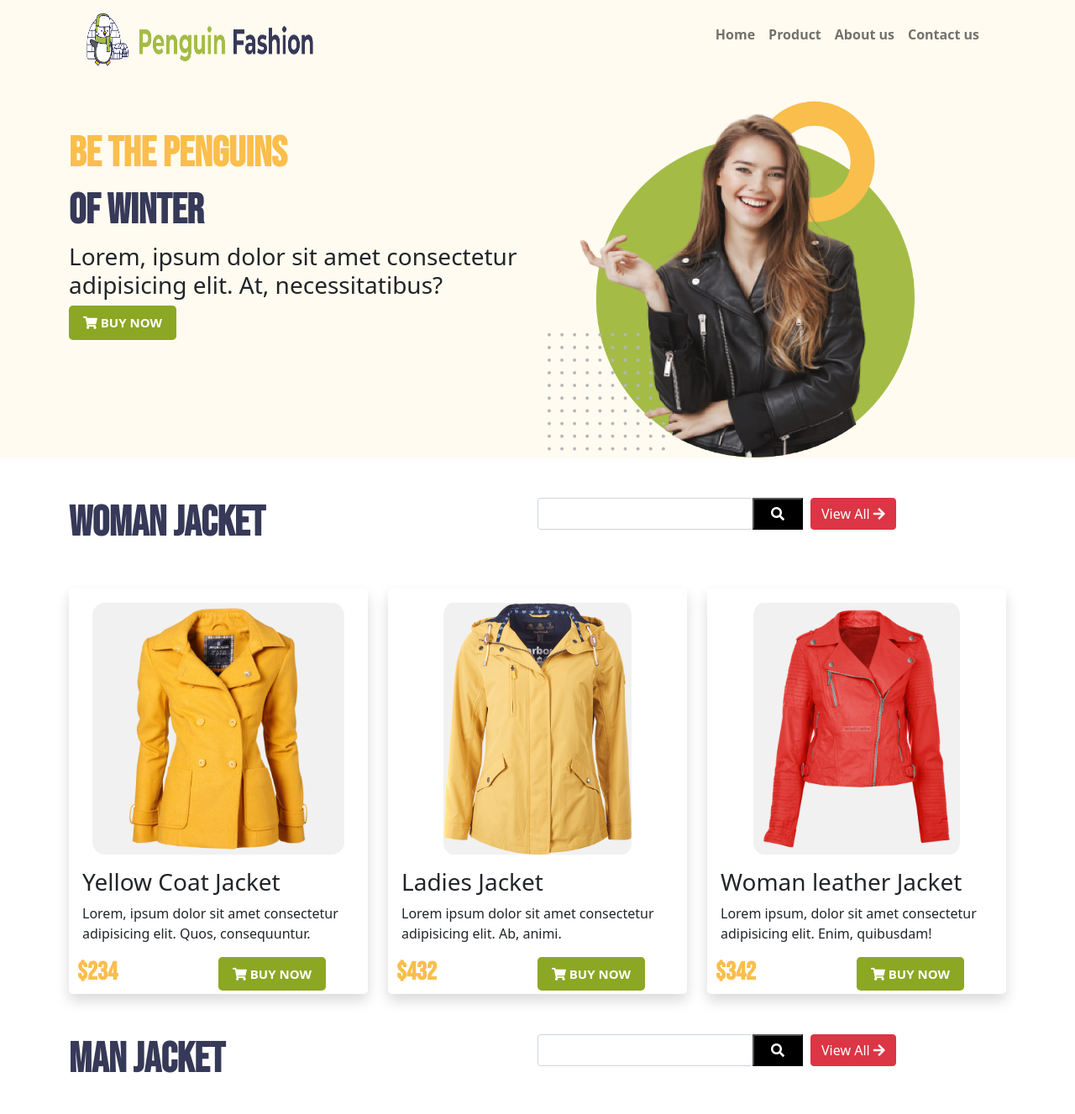
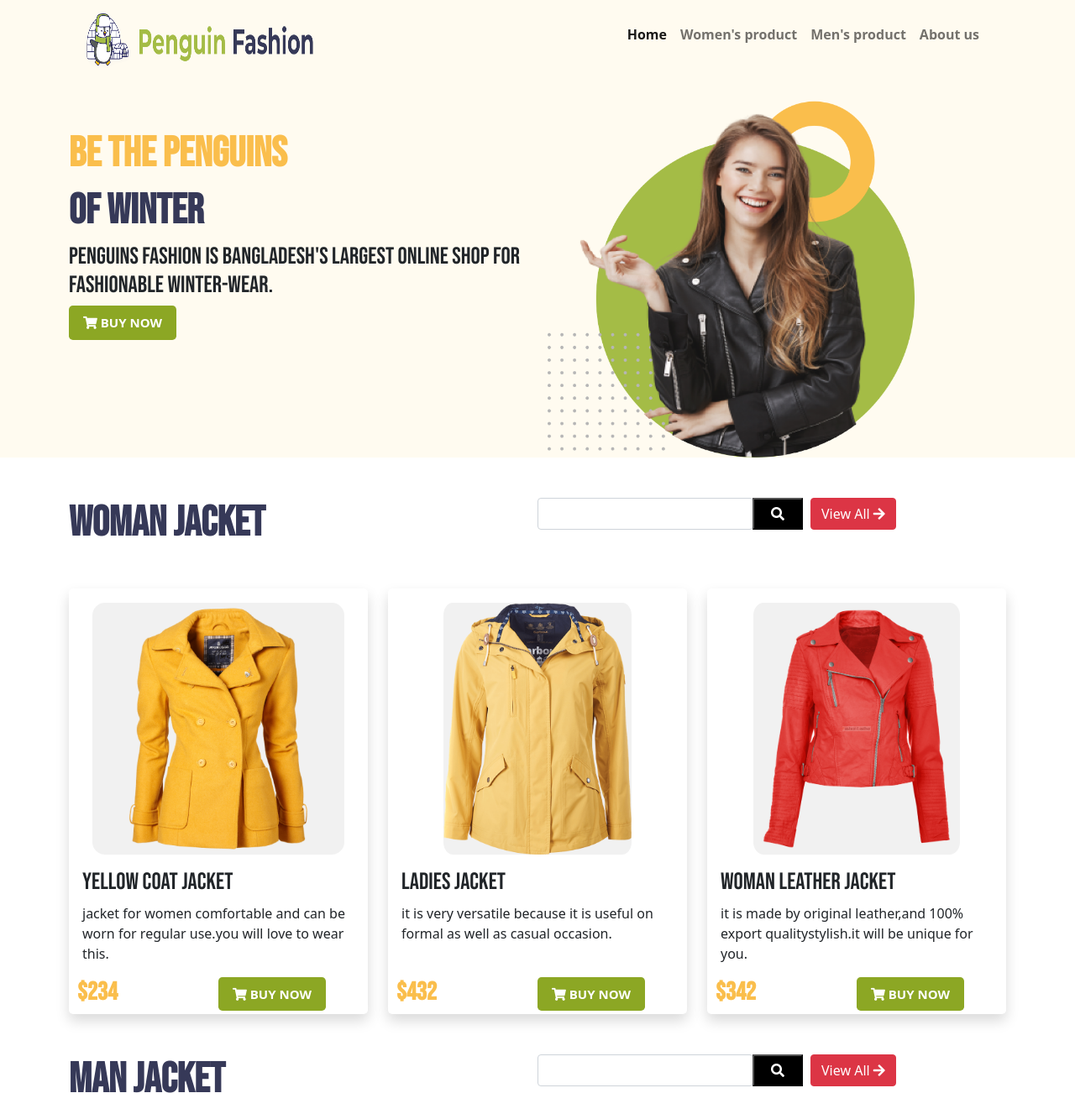
Before and after one commit to Osman-666/assignment2, a plain HTML site: page index.html in a window 1280 px wide. Shown: the top 1327 px of the page at 84% size. Drawn offline with nearby package versions, Linux system fonts and the light colour scheme.

Commit message:
finish this landing page

```diff
--- a/index.html
+++ b/index.html
@@ -37,10 +37,10 @@
                               </button>
                               <div class="collapse navbar-collapse" id="navbarNavAltMarkup">
                                 <div class="navbar-nav fs-6 fw-bold ">
-                                  <a class="nav-link" href="#">Home</a>
-                                  <a class="nav-link" href="#">Product</a>
-                                  <a class="nav-link" href="#">About us</a>
-                                  <a class="nav-link" href="#">Contact us</a>
+                                  <a class="nav-link active fw-bold" aria-current="page" href="#">Home</a>
+                                  <a class="nav-link" href="#Woman">Women's product</a>
+                                  <a class="nav-link" href="#Man">Men's product</a>
+                                  <a class="nav-link" href="#about">About us</a>
                                 </div>
                               </div>
                             </div>
@@ -55,7 +55,7 @@
                         <div class="col-sm-6 mt-5">
                             <h1 id="orange">BE THE PENGUINS</h1>
                             <h1 class="blue">OF WINTER</h1>
-                            <h3>Lorem, ipsum dolor sit amet consectetur adipisicing elit. At, necessitatibus?</h3>
+                            <h3>PENGUINS Fashion is Bangladesh's largest online shop for Fashionable Winter-Wear.</h3>
                             <button type="button" class="btn btn-lg button-color"><i class="fas fa-shopping-cart"></i> BUY NOW</button>
                         </div>
                         <div class="col-sm-6 profile-img">
@@ -69,9 +69,10 @@
         <section class="product mt-5">
 
            <!-- start woman's product  -->
-            <div class="container">
+            <section id="Woman" class="container">
                 <div class="girls-section">
 
+                <!-- start women product header and search section -->
 
                   <div class="product-header d-flex justify-content-between">
                     <div class="col-sm-6 ">
@@ -90,7 +91,7 @@
                     </div>
                   </div>
 
-
+                <!-- end women product header and search section -->
 
                     <div class="row row-cols-1 row-cols-md-3 g-4 mt-3">
                         <div class="col">
@@ -100,7 +101,7 @@
 
                             <div class="card-body">
                               <h3 class="card-title">Yellow Coat Jacket </h3>
-                              <p class="card-text">Lorem, ipsum dolor sit amet consectetur adipisicing elit. Quos, consequuntur.</p>
+                              <p class="card-text">jacket for women comfortable and can be worn for regular use.you will love to wear this.</p>
                             </div>
                             <div class="price d-flex justify-content-around">
                               <div class="col-sm-6 ">
@@ -119,7 +120,7 @@
 
                             <div class="card-body">
                               <h3 class="card-title">Ladies Jacket</h3>
-                              <p class="card-text">Lorem ipsum dolor sit amet consectetur adipisicing elit. Ab, animi.</p>
+                              <p class="card-text">it is very versatile because it is useful on formal as well as casual occasion.</p>
                             </div>
                             <div class="price d-flex justify-content-around">
                               <div class="col-sm-6 ">
@@ -138,7 +139,7 @@
 
                             <div class="card-body">
                               <h3 class="card-title">Woman leather Jacket</h3>
-                              <p class="card-text">Lorem ipsum, dolor sit amet consectetur adipisicing elit. Enim, quibusdam!</p>
+                              <p class="card-text">it is made by original leather,and 100% export qualitystylish.it will be unique for you.</p>
                             </div>
                             <div class="price d-flex justify-content-around">
                               <div class="col-sm-6 ">
@@ -152,12 +153,12 @@
                         </div>
                       </div>
                 </div>
-            </div>
+            </section>
             <!-- end woman's product -->
             <!-- start man's product -->
             <div class="container">
-              <section class="man-section mt-5">
-                <!-- start product header and search section -->
+              <section id="Man" class="man-section mt-5">
+                <!-- start men's product header and search section -->
                 <div class="product-header d-flex justify-content-between">
                   <div class="col-sm-6 ">
                     <h1 class="blue">MAN JACKET</h1>
@@ -174,7 +175,7 @@
                     </div>
                   </div>
                 </div>
-                <!-- start product header and search section -->
+                <!-- end men's product header and search section -->
                   <div class="row row-cols-1 row-cols-md-3 g-4 mt-3">
                       <div class="col">
                         <div class="card h-100 shadow">
@@ -183,7 +184,7 @@
 
                           <div class="card-body">
                             <h3 class="card-title">Snowboard Jacket Mens </h3>
-                            <p class="card-text">Lorem, ipsum dolor sit amet consectetur adipisicing elit. Quos, consequuntur.</p>
+                            <p class="card-text">This product especially made for winter.it will be worm you during winter.</p>
                           </div>
                           <div class="price d-flex justify-content-around">
                             <div class="col-sm-6 ">
@@ -202,7 +203,7 @@
 
                           <div class="card-body">
                             <h3 class="card-title">Man Leather Jackets</h3>
-                            <p class="card-text">Lorem ipsum dolor sit amet consectetur adipisicing elit. Ab, animi.</p>
+                            <p class="card-text">it is a very stylish and luxury jacket.you will use it winter and summer both times.</p>
                           </div>
                           <div class="price d-flex justify-content-around">
                             <div class="col-sm-6 ">
@@ -221,7 +222,7 @@
 
                           <div class="card-body">
                             <h3 class="card-title">Man Casual Jackets</h3>
-                            <p class="card-text">Lorem ipsum, dolor sit amet consectetur adipisicing elit. Enim, quibusdam!</p>
+                            <p class="card-text">it is very stylish and formal jacket.you will wear it every times.</p>
                           </div>
                           <div class="price d-flex justify-content-around">
                             <div class="col-sm-6 ">
@@ -239,8 +240,9 @@
           <!-- end man product -->
         </section>
         <!-- end product section -->
+
         <!-- start cart section -->
-        <section class="cart-section">
+        <section id="about" class="cart-section">
           <div class="container mt-5">
             <div class="row">
               <div class="col-md-5">
@@ -284,36 +286,7 @@
         </section>
     </main>
 
-
-
-
-
-
-
-
-
-
-
-
-
-
-
-
-
-
-
-
-
-
-
-
-
-
-
-
-
-
-
+    <!-- this is script link -->
     <script src="https://cdn.jsdelivr.net/npm/bootstrap@5.0.0-beta1/dist/js/bootstrap.bundle.min.js" integrity="sha384-ygbV9kiqUc6oa4msXn9868pTtWMgiQaeYH7/t7LECLbyPA2x65Kgf80OJFdroafW" crossorigin="anonymous"></script>
   </body>
 </html>
--- a/style.css
+++ b/style.css
@@ -1,4 +1,4 @@
-body h1{
+body h1,h3{
     font-family: 'Bebas Neue', cursive;
 }
 .upper-main{
@@ -20,6 +20,7 @@ body h1{
 .button-color:hover{
     color: #ffffff;
 }
+        /* this is id */
 #orange{
     color: #FABE4C;
     font-size: 50px;
@@ -78,9 +79,10 @@ body h1{
     height: 65px;
 }
 .cart-right img{
-    max-width:85%;
+    max-width: 85%;
+    height: 300px;
+    margin-top: 35px;
 }
-
 .view-btn{
     margin-left: 10px;
 }
```
